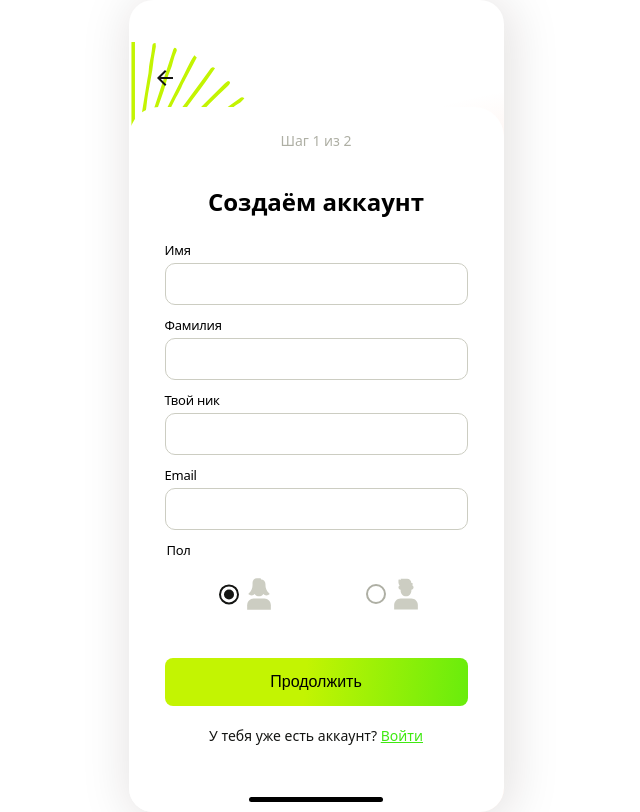
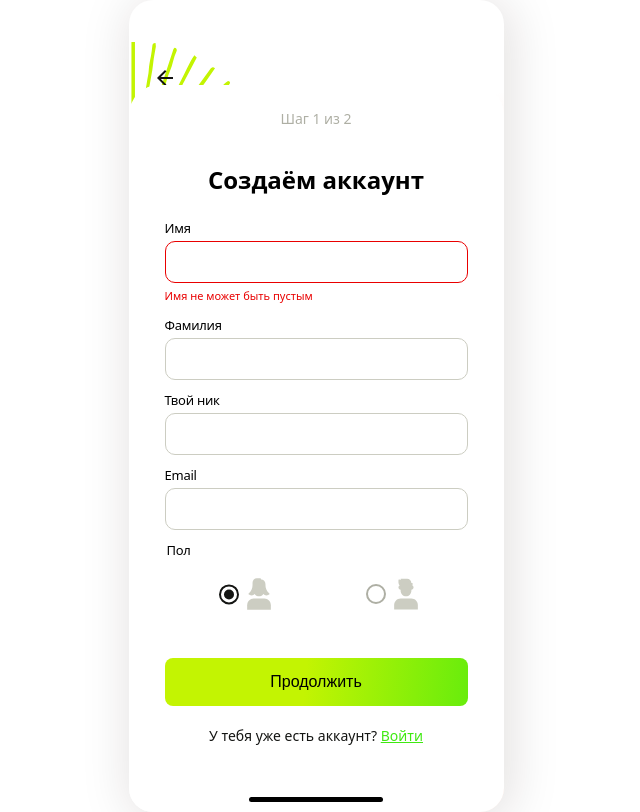
Before and after one commit to friends-locator/frontend, a React (Create React App) app: page /registration in a window 1280 px wide. Both pictures are taken after a click on the button "Продолжить". Shown: the whole page, without its empty margins (324-964 px from the left). Built offline with nearby package versions, Linux system fonts and the light colour scheme; the HTML template or start-up script is replaced by a standard one.

Commit message:
refactor(registration page): add InputText & InputPassword components

```diff
--- /dev/null
+++ b/src/components/InputPassword/InputPassword.js
@@ -0,0 +1,69 @@
+import './InputPassword.scss';
+import PropTypes from 'prop-types';
+
+export default function InputPassword({
+	label,
+	passwordType,
+	id,
+	name,
+	isRequired,
+	inputValue,
+	onChange,
+	onBlur,
+	passwordDirty,
+	passwordError,
+	onPasswordBtnClick,
+}) {
+	return (
+		<div className="registration_form_input-container">
+			<label htmlFor={id} className="registration_form_label">
+				{label}
+				<input
+					type={passwordType}
+					className={`registration_form_input ${
+						passwordDirty && passwordError && 'registration_form_input_error'
+					}`}
+					id={id}
+					name={name}
+					required={isRequired}
+					value={inputValue}
+					onChange={onChange}
+					onBlur={onBlur}
+				/>
+				<button
+					type="button"
+					aria-label="show/hide button click"
+					className={`registration_form_password-control ${
+						passwordType === 'text' &&
+						'registration_form_password-control_active'
+					}`}
+					onClick={onPasswordBtnClick}
+				/>
+			</label>
+			{passwordDirty && passwordError && (
+				<span className="registration_form_input_error">{passwordError}</span>
+			)}
+		</div>
+	);
+}
+
+InputPassword.propTypes = {
+	label: PropTypes.string.isRequired,
+	passwordType: PropTypes.oneOf(['password', 'text']).isRequired,
+	id: PropTypes.string.isRequired,
+	name: PropTypes.string.isRequired,
+	isRequired: PropTypes.bool,
+	inputValue: PropTypes.string.isRequired,
+	onChange: PropTypes.func,
+	onBlur: PropTypes.func,
+	passwordDirty: PropTypes.bool.isRequired,
+	passwordError: PropTypes.string.isRequired,
+	onPasswordBtnClick: PropTypes.func,
+};
+
+InputPassword.defaultProps = {
+	isRequired: false,
+	onChange: undefined,
+	onBlur: undefined,
+	onPasswordBtnClick: undefined,
+};
--- /dev/null
+++ b/src/components/InputPassword/InputPassword.scss
@@ -0,0 +1,54 @@
+.registration_form_input-container {
+    position: relative;
+    width: 100%;
+    box-sizing: border-box;
+    margin-top: 12px;
+}
+
+.registration_form_label {
+    position: relative;
+    display: flex;
+    flex-direction: column;
+    font-size: 13px;
+    font-weight: 500;
+    line-height: 17px;
+    letter-spacing: -0.019em;
+    text-align: left;
+}
+
+.registration_form_input {
+    margin-top: 4px;
+    border: 1px solid #cccdc2;
+    border-radius: 10px;
+    padding: 0 8px;
+    height: 40px;
+
+    color: #000;
+    font-size: 14px;
+    line-height: 130%;
+    letter-spacing: -0.266px;
+
+    &_error {
+        border-color: #e90000;
+        color: #e90000;
+        font-size: 11px;
+        margin-top: 4px;
+    }
+}
+
+.registration_form_password-control {
+    cursor: pointer;
+    position: absolute;
+    bottom: 9px;
+    right: 8px;
+    display: inline-block;
+    width: 24px;
+    height: 24px;
+    background: url(../../images/show-password.svg) 0 0 no-repeat;
+    border: none;
+    outline: none;
+
+    &_active {
+        background: url(../../images/hide-password.svg) 0 0 no-repeat;
+    }
+}
--- /dev/null
+++ b/src/components/InputText/InputText.js
@@ -0,0 +1,58 @@
+import './InputText.scss';
+import PropTypes from 'prop-types';
+
+export default function InputText({
+	label,
+	type,
+	id,
+	name,
+	isRequired,
+	inputValue,
+	onChange,
+	onBlur,
+	inputDirty,
+	inputError,
+}) {
+	return (
+		<div className="registration_form_input-container">
+			<label htmlFor={id} className="registration_form_label">
+				{label}
+				<input
+					type={type}
+					className={`registration_form_input ${
+						inputDirty && inputError && 'registration_form_input_error'
+					}`}
+					id={id}
+					name={name}
+					required={isRequired}
+					value={inputValue}
+					onChange={onChange}
+					onBlur={onBlur}
+				/>
+			</label>
+			{inputDirty && inputError && (
+				<span className="registration_form_input_error">{inputError}</span>
+			)}
+		</div>
+	);
+}
+
+InputText.propTypes = {
+	label: PropTypes.string.isRequired,
+	type: PropTypes.oneOf(['text', 'email']),
+	id: PropTypes.string.isRequired,
+	name: PropTypes.string.isRequired,
+	isRequired: PropTypes.bool,
+	inputValue: PropTypes.string.isRequired,
+	onChange: PropTypes.func,
+	onBlur: PropTypes.func,
+	inputDirty: PropTypes.bool.isRequired,
+	inputError: PropTypes.string.isRequired,
+};
+
+InputText.defaultProps = {
+	type: 'text',
+	isRequired: false,
+	onChange: undefined,
+	onBlur: undefined,
+};
--- /dev/null
+++ b/src/components/InputText/InputText.scss
@@ -0,0 +1,37 @@
+.registration_form_input-container {
+    position: relative;
+    width: 100%;
+    box-sizing: border-box;
+    margin-top: 12px;
+}
+
+.registration_form_label {
+    position: relative;
+    display: flex;
+    flex-direction: column;
+    font-size: 13px;
+    font-weight: 500;
+    line-height: 17px;
+    letter-spacing: -0.019em;
+    text-align: left;
+}
+
+.registration_form_input {
+    margin-top: 4px;
+    border: 1px solid #cccdc2;
+    border-radius: 10px;
+    padding: 0 8px;
+    height: 40px;
+
+    color: #000;
+    font-size: 14px;
+    line-height: 130%;
+    letter-spacing: -0.266px;
+
+    &_error {
+        border-color: #e90000;
+        color: #e90000;
+        font-size: 11px;
+        margin-top: 4px;
+    }
+}
--- /dev/null
+++ b/src/components/index.js
@@ -0,0 +1,4 @@
+export { default as Button } from './button/Button';
+export { default as PopupWithForm } from './PopupWithForm/PopupWithForm';
+export { default as InputText } from './InputText/InputText';
+export { default as InputPassword } from './InputPassword/InputPassword';
--- a/src/pages/Registration/Registration.js
+++ b/src/pages/Registration/Registration.js
@@ -18,7 +18,7 @@ import {
 	ROUTES,
 } from '../../constants';
 
-import Button from '../../components/button/Button';
+import { Button, InputText, InputPassword } from '../../components';
 
 import avatarman from '../../images/avatarman.svg';
 import avatarwoman from '../../images/avatarwoman.svg';
@@ -154,6 +154,18 @@ export const Registrtion = () => {
 	const handleContinueButtonClick = () => {
 		if (!nameError && !surnameError && !nicknameError && !emailError) {
 			setStep(2);
+		} else if (userData.name.length === 0) {
+			setNameDirty(true);
+			setNameError(emptyNameErrorText);
+		} else if (userData.surname.length === 0) {
+			setSurnameDirty(true);
+			setSurnameError(emptySurnameErrorText);
+		} else if (userData.nickname.length === 0) {
+			setNicknameDirty(true);
+			setNicknameError(emptyNicknameErrorText);
+		} else if (userData.email.length === 0) {
+			setEmailDirty(true);
+			setEmailError(emptyEmailErrorText);
 		}
 	};
 
@@ -202,100 +214,50 @@ export const Registrtion = () => {
 						<form className="registration_form">
 							<h2 className="registration_form_step-number">Шаг 1 из 2</h2>
 							<h1 className="registration_form_title">Создаём аккаунт</h1>
-							<div className="registration_form_input-container">
-								<label htmlFor="name" className="registration_form_label">
-									Имя
-									<input
-										type="text"
-										className={`registration_form_input ${
-											nameDirty && nameError && 'registration_form_input_error'
-										}`}
+							<InputText
+								label="Имя"
 								id="name"
 								name="name"
-										required
-										value={userData.name}
+								isRequired
+								inputValue={userData.name}
 								onChange={handleChange}
 								onBlur={blurHandler}
+								inputDirty={nameDirty}
+								inputError={nameError}
 							/>
-								</label>
-								{nameDirty && nameError && (
-									<span className="registration_form_input_error">
-										{nameError}
-									</span>
-								)}
-							</div>
-							<div className="registration_form_input-container">
-								<label htmlFor="surname" className="registration_form_label">
-									Фамилия
-									<input
-										type="text"
-										className={`registration_form_input ${
-											surnameDirty &&
-											surnameError &&
-											'registration_form_input_error'
-										}`}
+							<InputText
+								label="Фамилия"
 								id="surname"
 								name="surname"
-										required
-										value={userData.surname}
+								isRequired
+								inputValue={userData.surname}
 								onChange={handleChange}
 								onBlur={blurHandler}
+								inputDirty={surnameDirty}
+								inputError={surnameError}
 							/>
-								</label>
-								{surnameDirty && surnameError && (
-									<span className="registration_form_input_error">
-										{surnameError}
-									</span>
-								)}
-							</div>
-							<div className="registration_form_input-container">
-								<label htmlFor="nickname" className="registration_form_label">
-									Твой ник
-									<input
-										type="text"
-										className={`registration_form_input ${
-											nicknameDirty &&
-											nicknameError &&
-											'registration_form_input_error'
-										}`}
+							<InputText
+								label="Твой ник"
 								id="nickname"
 								name="nickname"
-										required
-										value={userData.nickname}
+								isRequired
+								inputValue={userData.nickname}
 								onChange={handleChange}
 								onBlur={blurHandler}
+								inputDirty={nicknameDirty}
+								inputError={nicknameError}
 							/>
-								</label>
-								{nicknameDirty && nicknameError && (
-									<span className="registration_form_input_error">
-										{nicknameError}
-									</span>
-								)}
-							</div>
-							<div className="registration_form_input-container">
-								<label htmlFor="email" className="registration_form_label">
-									Email
-									<input
-										type="email"
-										className={`registration_form_input ${
-											emailDirty &&
-											emailError &&
-											'registration_form_input_error'
-										}`}
+							<InputText
+								label="Email"
 								id="email"
 								name="email"
-										required
-										value={userData.email}
+								isRequired
+								inputValue={userData.email}
 								onChange={handleChange}
 								onBlur={blurHandler}
+								inputDirty={emailDirty}
+								inputError={emailError}
 							/>
-								</label>
-								{emailDirty && emailError && (
-									<span className="registration_form_input_error">
-										{emailError}
-									</span>
-								)}
-							</div>
 							<fieldset className="registration_form_sex-fieldset">
 								<legend className="registration_form_sex-fieldset_legend">
 									Пол
@@ -358,72 +320,32 @@ export const Registrtion = () => {
 						<form className="registration_form">
 							<h2 className="registration_form_step-number">Шаг 2 из 2</h2>
 							<h1 className="registration_form_title">Создаём аккаунт</h1>
-							<div className="registration_form_input-container">
-								<label htmlFor="email" className="registration_form_label">
-									Придумайте пароль
-									<input
-										type={passwordType}
-										className={`registration_form_input ${
-											passwordDirty &&
-											passwordError &&
-											'registration_form_input_error'
-										}`}
+							<InputPassword
+								label="Придумайте пароль"
+								passwordType={passwordType}
 								id="password"
 								name="password"
-										required
-										value={userData.password}
+								isRequired
+								inputValue={userData.password}
 								onChange={handleChange}
 								onBlur={blurHandler}
+								passwordDirty={passwordDirty}
+								passwordError={passwordError}
+								onPasswordBtnClick={handlePasswordBtnClick}
 							/>
-									<button
-										type="button"
-										aria-label="show/hide button click"
-										className={`registration_form_password-control ${
-											passwordType === 'text' &&
-											'registration_form_password-control_active'
-										}`}
-										onClick={handlePasswordBtnClick}
-									/>
-								</label>
-								{passwordDirty && passwordError && (
-									<span className="registration_form_input_error">
-										{passwordError}
-									</span>
-								)}
-							</div>
-							<div className="registration_form_input-container">
-								<label htmlFor="email" className="registration_form_label">
-									Подтверждение пароля
-									<input
-										type={confirmPasswordType}
-										className={`registration_form_input ${
-											confirmPasswordDirty &&
-											confirmPasswordError &&
-											'registration_form_input_error'
-										}`}
+							<InputPassword
+								label="Подтверждение пароля"
+								passwordType={confirmPasswordType}
 								id="confirmPassword"
 								name="confirmPassword"
-										required
-										value={userData.confirmPassword}
+								isRequired
+								inputValue={userData.confirmPassword}
 								onChange={handleChange}
 								onBlur={blurHandler}
+								passwordDirty={confirmPasswordDirty}
+								passwordError={confirmPasswordError}
+								onPasswordBtnClick={handleConfirmPasswordBtnClick}
 							/>
-									<button
-										type="button"
-										aria-label="show/hide button click"
-										className={`registration_form_password-control ${
-											confirmPasswordType === 'text' &&
-											'registration_form_password-control_active'
-										}`}
-										onClick={handleConfirmPasswordBtnClick}
-									/>
-								</label>
-								{confirmPasswordDirty && confirmPasswordError && (
-									<span className="registration_form_input_error">
-										{confirmPasswordError}
-									</span>
-								)}
-							</div>
 							<div className="registration_form_terms-of-use-container">
 								<input
 									id="terms-of-use-checkbox"
--- a/src/pages/Registration/Registrtion.scss
+++ b/src/pages/Registration/Registrtion.scss
@@ -165,61 +165,6 @@
 			margin-bottom: 12px;
 		}
 
-		&_input-container {
-			position: relative;
-			width: 100%;
-			box-sizing: border-box;
-			margin-top: 12px;
-		}
-
-		&_label {
-			position: relative;
-			display: flex;
-			flex-direction: column;
-			font-size: 13px;
-			font-weight: 500;
-			line-height: 17px;
-			letter-spacing: -0.019em;
-			text-align: left;
-		}
-
-		&_password-control {
-			cursor: pointer;
-			position: absolute;
-			bottom: 9px;
-			right: 8px;
-			display: inline-block;
-			width: 24px;
-			height: 24px;
-			background: url(../../images/show-password.svg) 0 0 no-repeat;
-			border: none;
-			outline: none;
-
-			&_active {
-				background: url(../../images/hide-password.svg) 0 0 no-repeat;
-			}
-		}
-
-		&_input {
-			margin-top: 4px;
-			border: 1px solid #cccdc2;
-			border-radius: 10px;
-			padding: 0 8px;
-			height: 40px;
-
-			color: #000;
-			font-size: 14px;
-			line-height: 130%;
-			letter-spacing: -0.266px;
-
-			&_error {
-				border-color: #e90000;
-				color: #e90000;
-				font-size: 11px;
-				margin-top: 4px;
-			}
-		}
-
 		&_sex-fieldset {
 			border: none;
 			width: 100%;
```
Lines whose indentation alone changed are shown as unchanged.
